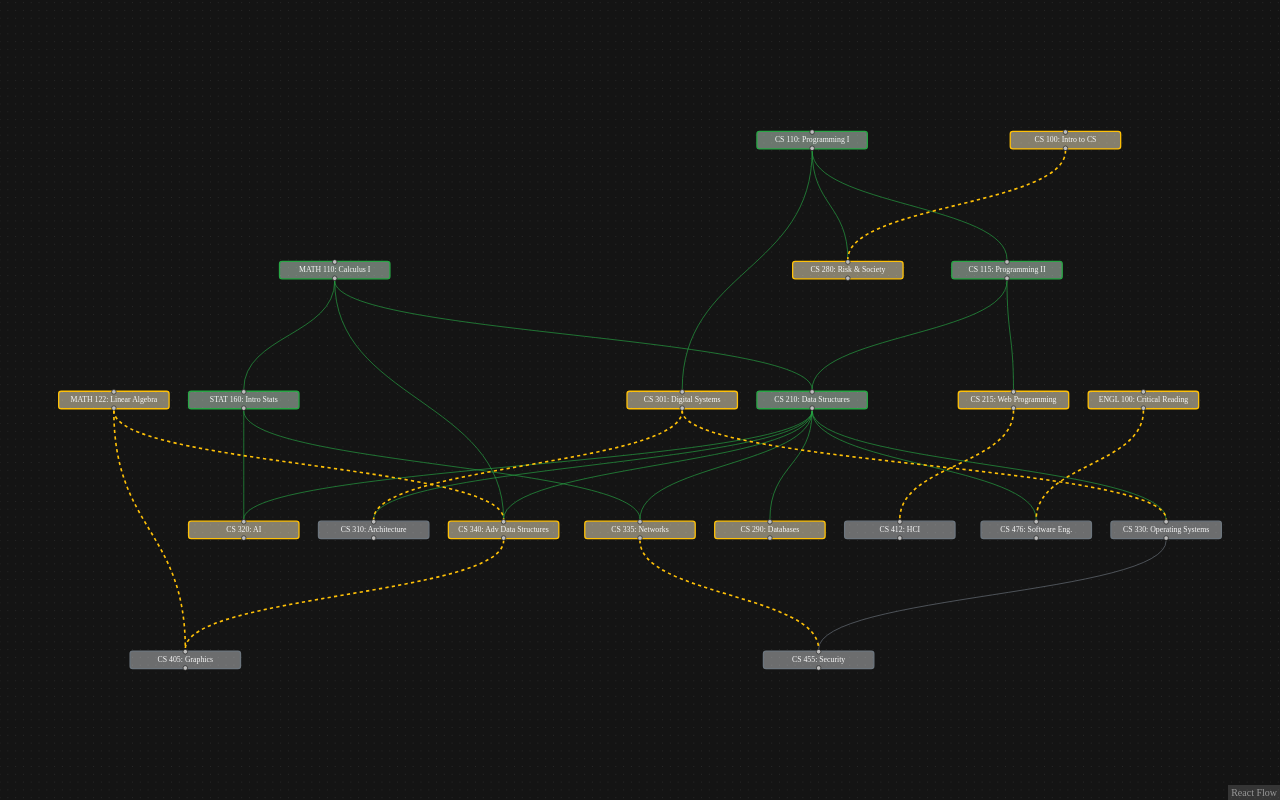
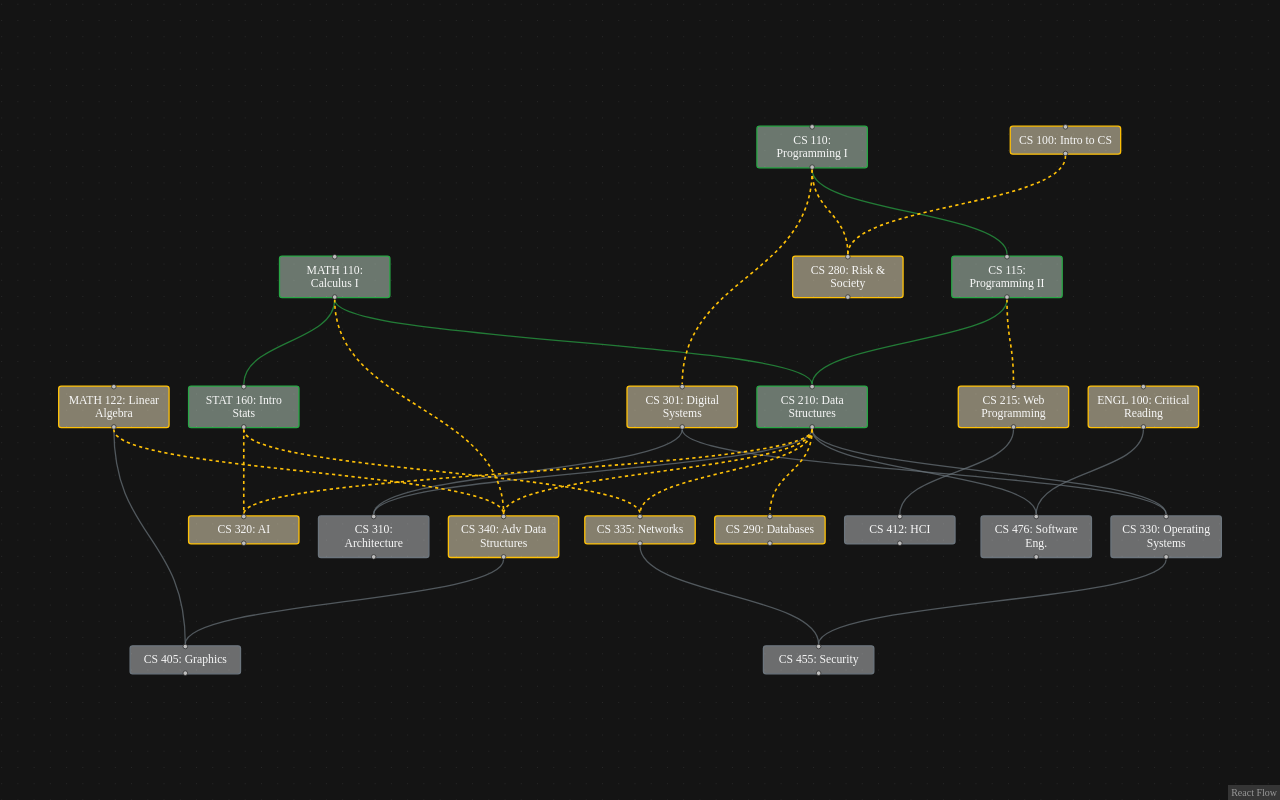
Before and after one commit to anshmunjapara/course-planner, a React (Vite) app in the folder client/: page / in a window 1280 px wide. Built offline with nearby package versions, Linux system fonts and the light colour scheme.

Commit message:
refactor: extract GraphView component and styling logic

```diff
--- a/client/src/App.jsx
+++ b/client/src/App.jsx
@@ -1,16 +1,6 @@
-import { useEffect, useState } from "react";
-import {
-  ReactFlow,
-  Background,
-  useNodesState,
-  useEdgesState,
-} from "@xyflow/react";
-import { initialCourses } from "./coursesData";
-import { getLayoutedNodes } from "./utils/layoutCalculator";
-import { getPrereqIds } from "./utils/dataHelpers";
-import { getCourseStatus } from "./utils/calculateCourseStatus";
-import { STATUS_COLORS, BORDER_COLORS } from "./utils/constants";
-import "@xyflow/react/dist/style.css";
+import { useState } from "react";
+import { useNodesState, useEdgesState } from "@xyflow/react";
+import { GraphView } from "./GraphView";
 
 function App() {
   const [nodes, setNodes, onNodesChange] = useNodesState([]);
@@ -25,71 +15,16 @@ function App() {
     STAT160: 90,
   });
 
-  useEffect(() => {
-    const statusMap = {};
-    const flowNodes = initialCourses.map((course) => {
-      // get the status if course is [completed, locked, available]
-      const status = getCourseStatus(course, userGrades);
-      statusMap[course.id] = status;
-
-      return {
-        id: course.id,
-        data: {
-          label: course.label,
-          prereqLogic: course.prereqs,
-          status: status,
-        },
-        position: { x: 0, y: 0 },
-        style: {
-          background: STATUS_COLORS[status],
-          border: `2px solid ${BORDER_COLORS[status]}`,
-          borderRadius: "5px",
-          width: 172,
-          fontSize: "12px",
-          padding: "5px",
-          textAlign: "center",
-        },
-      };
-    });
-
-    const flowEdges = [];
-    initialCourses.forEach((course) => {
-      const prereqIds = getPrereqIds(course.prereqs);
-      prereqIds.forEach((prereqId) => {
-        const isAnimated = statusMap[prereqId] === "available";
-
-        flowEdges.push({
-          id: `${prereqId}-${course.id}`,
-          source: prereqId,
-          target: course.id,
-          type: "default",
-          animated: isAnimated,
-          zIndex: isAnimated ? 10 : 0,
-          style: {
-            stroke: BORDER_COLORS[statusMap[prereqId]],
-            strokeWidth: isAnimated ? 2.5 : 1,
-          },
-        });
-      });
-    });
-    const layoutedNodes = getLayoutedNodes(flowNodes, flowEdges);
-    setNodes(layoutedNodes);
-    setEdges(flowEdges);
-  }, []);
-
   return (
     <>
-      <div style={{ width: "100vw", height: "100vh" }}>
-        <ReactFlow
-          nodes={nodes}
-          edges={edges}
-          onNodesChange={onNodesChange}
-          colorMode="dark"
-          fitView
-        >
-          <Background variant="dots" gap={12} size={1} />
-        </ReactFlow>
-      </div>
+      <GraphView
+        nodes={nodes}
+        edges={edges}
+        userGrades={userGrades}
+        setEdges={setEdges}
+        setNodes={setNodes}
+        onNodesChange={onNodesChange}
+      />
     </>
   );
 }
--- /dev/null
+++ b/client/src/GraphView.jsx
@@ -0,0 +1,62 @@
+import { useEffect } from "react";
+import { initialCourses } from "./coursesData";
+import { getLayoutedNodes } from "./utils/layoutCalculator";
+import { getPrereqIds } from "./utils/dataHelpers";
+import { applyStyles } from "./utils/applyStylesToNodes";
+import { ReactFlow, Background } from "@xyflow/react";
+import "@xyflow/react/dist/style.css";
+
+export function GraphView({
+  nodes,
+  edges,
+  userGrades,
+  setNodes,
+  onNodesChange,
+  setEdges,
+}) {
+  useEffect(() => {
+    const rawNodes = initialCourses.map((course) => ({
+      id: course.id,
+      data: { label: course.label, prereqLogic: course.prereqs },
+      position: { x: 0, y: 0 },
+    }));
+
+    const rawEdges = initialCourses.flatMap((course) => {
+      const prereqIds = getPrereqIds(course.prereqs);
+      return prereqIds.map((prereqId) => ({
+        id: `${prereqId}-${course.id}`,
+        source: prereqId,
+        target: course.id,
+        type: "default",
+      }));
+    });
+
+    const layoutedNodes = getLayoutedNodes(rawNodes, rawEdges);
+
+    const { styledNodes, styledEdges } = applyStyles(
+      layoutedNodes,
+      rawEdges,
+      userGrades,
+      initialCourses,
+    );
+
+    setNodes(styledNodes);
+    setEdges(styledEdges);
+  }, []);
+
+  return (
+    <>
+      <div style={{ width: "100vw", height: "100vh" }}>
+        <ReactFlow
+          nodes={nodes}
+          edges={edges}
+          onNodesChange={onNodesChange}
+          colorMode="dark"
+          fitView
+        >
+          <Background variant="dots" gap={25} size={1} />
+        </ReactFlow>
+      </div>
+    </>
+  );
+}
--- /dev/null
+++ b/client/src/utils/applyStylesToNodes.js
@@ -0,0 +1,45 @@
+import { getCourseStatus } from "./calculateCourseStatus";
+import { STATUS_COLORS, BORDER_COLORS } from "./constants";
+export const applyStyles = (nodes, edges, grades, courses) => {
+  const statusMap = {};
+
+  // Style Nodes
+  const styledNodes = nodes.map((node) => {
+    const course = courses.find((c) => c.id === node.id);
+    const status = getCourseStatus(course, grades);
+    statusMap[node.id] = status;
+
+    return {
+      ...node,
+      data: { ...node.data, status },
+      style: {
+        background: STATUS_COLORS[status],
+        border: `2px solid ${BORDER_COLORS[status]}`,
+        borderRadius: "5px",
+        width: 172,
+        fontSize: "18px",
+        padding: "10px",
+        textAlign: "center",
+      },
+    };
+  });
+
+  // Style Edges
+  const styledEdges = edges.map((edge) => {
+    const targetStatus = statusMap[edge.target];
+    const isAnimated = targetStatus === "available";
+
+    return {
+      ...edge,
+      animated: isAnimated,
+      zIndex: isAnimated ? 10 : 0,
+      style: {
+        stroke: BORDER_COLORS[targetStatus],
+        strokeWidth: isAnimated ? 2.5 : 2,
+        opacity: isAnimated ? 1 : 0.7,
+      },
+    };
+  });
+
+  return { styledNodes, styledEdges };
+};
```
